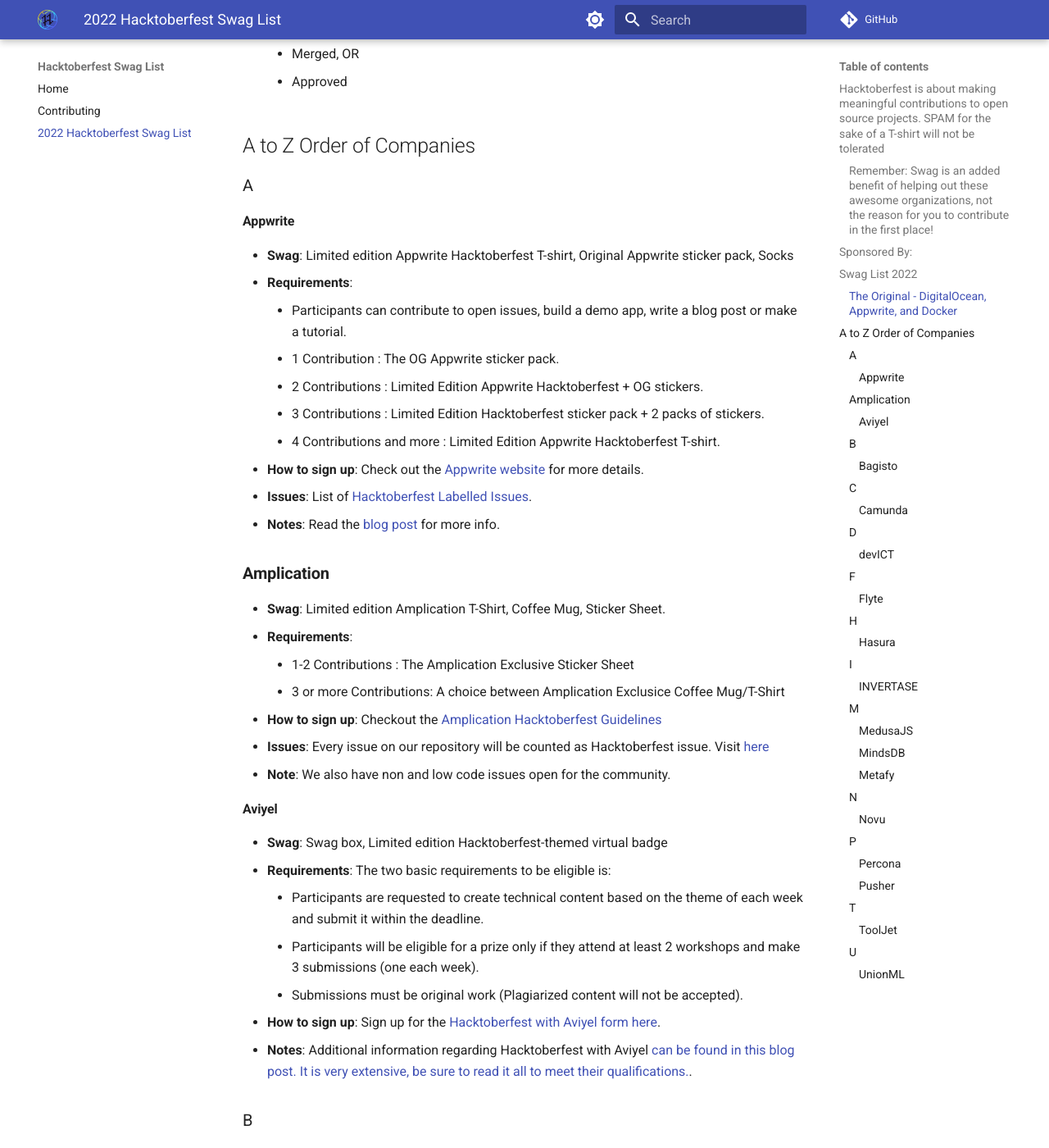
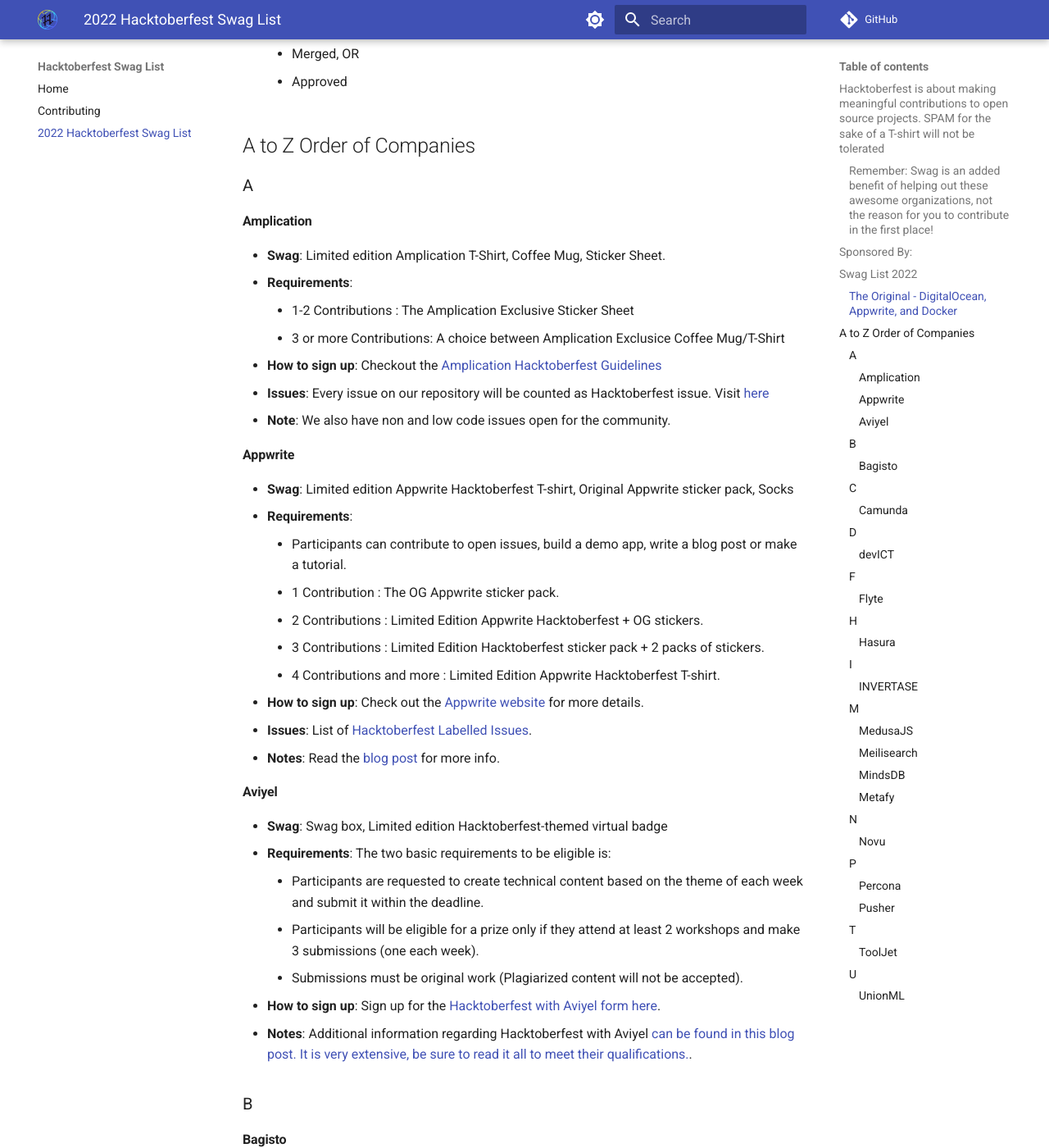
Before and after one commit to crweiner/hacktoberfest-swag-list, an MkDocs documentation site: the page built from docs/list.md, in a window 1280 px wide and 1400 px high, scrolled down 1287 px. Shown: the whole window at 82% size. Built offline with MkDocs 1.6.1 and Material for MkDocs 9.7.7, drawn with Linux system fonts in a browser that asks for light colours; comment, search, counter and statistics services are not loaded; some of the changed lines change nothing that is shown; some of the changed text lies outside the part shown.

Commit message:
Update list.md

```diff
--- a/docs/list.md
+++ b/docs/list.md
@@ -37,6 +37,17 @@
 
 ### A
 
+
+#### **Amplication**
+
+- **Swag**: Limited edition Amplication T-Shirt, Coffee Mug, Sticker Sheet.
+- **Requirements**:
+    - 1-2 Contributions : The Amplication Exclusive Sticker Sheet
+    - 3 or more Contributions: A choice between Amplication Exclusice Coffee Mug/T-Shirt
+- **How to sign up**: Checkout the [Amplication Hacktoberfest Guidelines](https://github.com/amplication/amplication/issues/4039)
+- **Issues**: Every issue on our repository will be counted as Hacktoberfest issue. Visit [here](https://github.com/amplication/amplication/issues/)
+- **Note**: We also have non and low code issues open for the community.
+
 #### **Appwrite**
 
 - **Swag**: Limited edition Appwrite Hacktoberfest T-shirt, Original Appwrite sticker pack, Socks
@@ -50,15 +61,6 @@
 - **Issues**: List of [Hacktoberfest Labelled Issues](https://github.com/search?q=org%3Aappwrite+org%3Autopia-php+org%3Aopen-runtimes+label%3Ahacktoberfest+created%3A%3E2021-01-01+state%3Aopen&type=issues&s=updated&o=asc){:target="\_blank"}.
 - **Notes**: Read the [blog post](https://appwrite.io/hacktoberfest){:target="\_blank"} for more info.
 
-### **Amplication**
-
-- **Swag**: Limited edition Amplication T-Shirt, Coffee Mug, Sticker Sheet.
-- **Requirements**:
-    - 1-2 Contributions : The Amplication Exclusive Sticker Sheet
-    - 3 or more Contributions: A choice between Amplication Exclusice Coffee Mug/T-Shirt
-- **How to sign up**: Checkout the [Amplication Hacktoberfest Guidelines](https://github.com/amplication/amplication/issues/4039)
-- **Issues**: Every issue on our repository will be counted as Hacktoberfest issue. Visit [here](https://github.com/amplication/amplication/issues/)
-- **Note**: We also have non and low code issues open for the community.
 
 #### **Aviyel**
 
@@ -159,6 +161,15 @@
     - The Medusa team will review the pull request and let you know if additional work is needed.
     - After they have merged your pull request(s), you can claim your swag.
 - **Notes**: More details for the Hackathon prizes and Hacktoberfest details [are here](https://medusajs.com/blog/medusa-hackathon){:target="\_blank"}.
+
+#### **Meilisearch**
+
+- **Swag**: Reusable Bottles, Stickers (possibly? Awaiting updated swag for 2022.)
+- **Requirements**:
+    - Submit 1 or more pull requests to qualify as a contributor. Check out the [Contributing Guidelines](https://github.com/meilisearch/.github/blob/main/Hacktoberfest_2022_contributors_guidelines.md) for more details.
+- **How to sign up**: Join the [Slack community](https://www.notion.so/6cd1509802984122ab74745f637b694f) and the [#hacktoberfest channel](https://meilicommunity.slack.com/archives/C02G1H43J2X) to connect with Meilisearch employees and for any queries.
+- **Issues**: See the list of [hacktoberfest-labeled issues](https://github.com/search?q=org%3Ameilisearch+label%3Ahacktoberfest&state=open&type=Issues).
+- **Notes**: Check out the [blog post](https://blog.meilisearch.com/contribute-hacktoberfest-2022/) for more info.
 
 #### **MindsDB**
 
```
